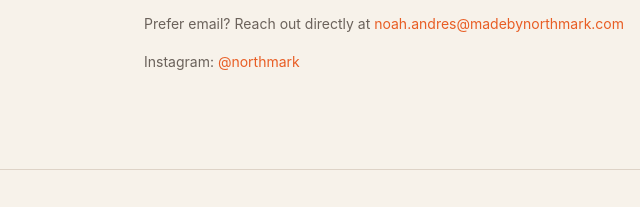
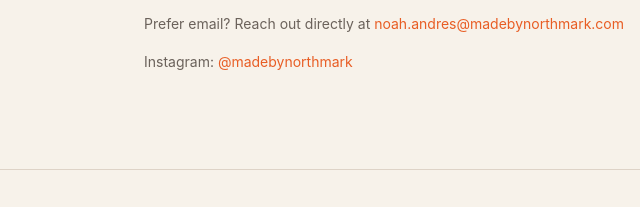
Before and after one commit to noahandres08-blip/northmark-site, a plain HTML site: page Northmark/index.html in a window 1280 px wide. Shown: the part 3658-3865 px from the top of the page, 0-640 px from the left. Drawn offline with Linux system fonts and the light colour scheme.

Commit message:
Update3-index.html

```diff
--- a/Northmark/index.html
+++ b/Northmark/index.html
@@ -247,7 +247,7 @@
       </p>
       <p class="contact-note">
         Instagram:
-        <a href="https://instagram.com/madebynorthmark">@northmark</a>
+        <a href="https://instagram.com/madebynorthmark">@madebynorthmark</a>
       </p>
 
     </div>
```
